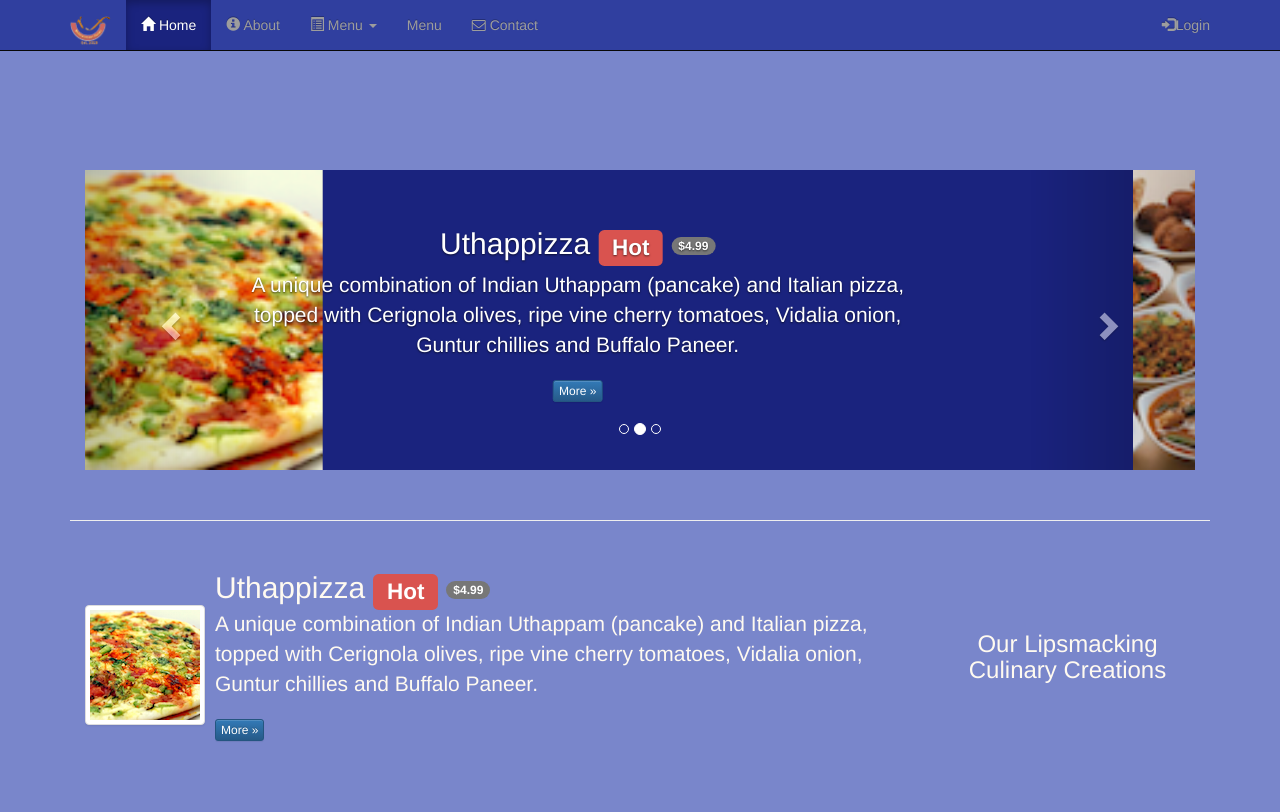
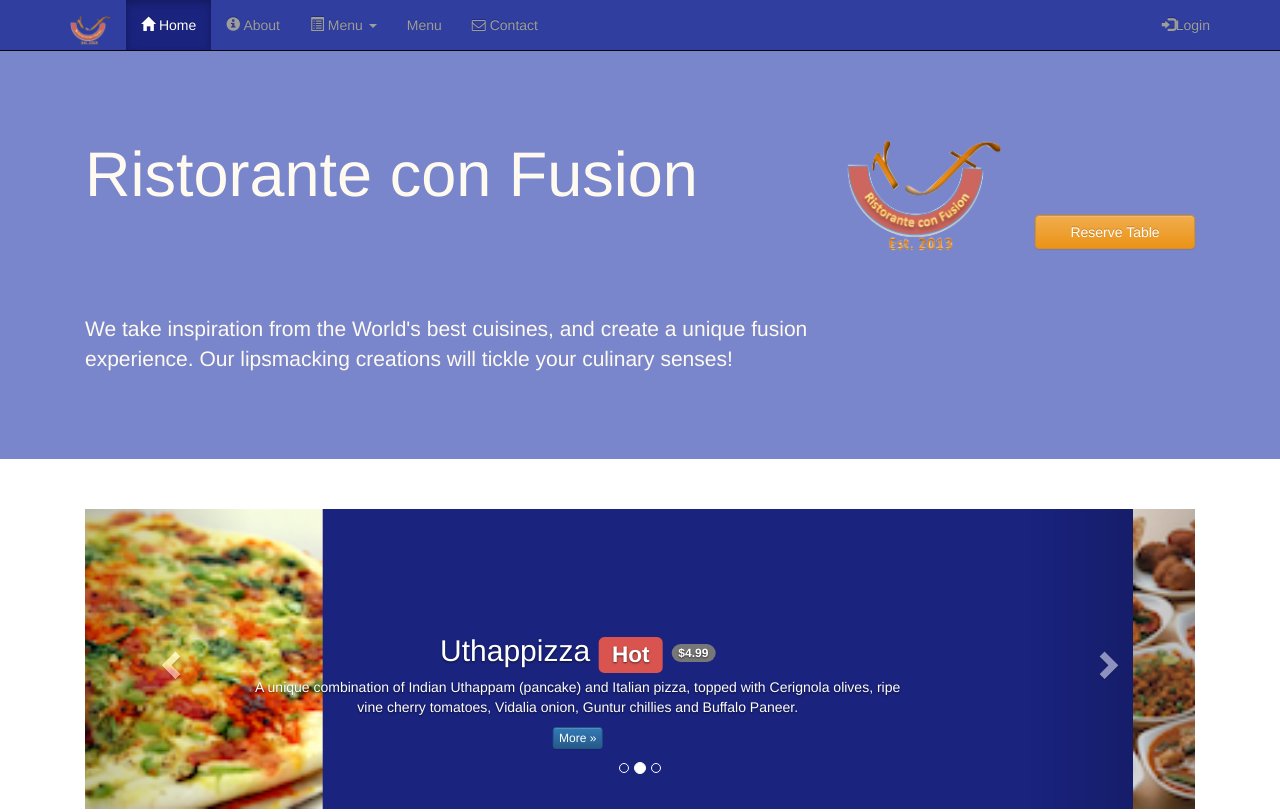
Before and after one commit to chezze911/ConFusion, a plain HTML site: page index.html in a window 1280 px wide. Shown: the top 812 px of the page. Drawn offline with nearby package versions, Linux system fonts and the light colour scheme.

Commit message:
Removed the tooltip from the Reserve Table button

```diff
--- a/index.html
+++ b/index.html
@@ -108,7 +108,7 @@
 
         <!-- Main component for a primary marketing message or call to action -->
 
-        <!-- <div class="container">
+        <div class="container">
             <div class="row row-header">
                 <div class="col-xs-12 col-sm-8">
                     <h1>Ristorante con Fusion</h1>
@@ -125,7 +125,7 @@
                 </div>
             </div>
         </div>
-    </header> -->
+    </header>
 
         <div class="container">
             <div class="row row-content">
@@ -358,11 +358,6 @@
     <script src="https://ajax.googleapis.com/ajax/libs/jquery/1.12.4/jquery.min.js"></script>
     <!-- Include all compiled plugins (below), or include individual files as needed -->
     <script src="js/bootstrap.min.js"></script>
-    <script>
-        $(document).ready(function(){
-        $('[data-toggle="tooltip"]').tooltip();
-        });
-    </script>
 </body>
 
 </html>
```
